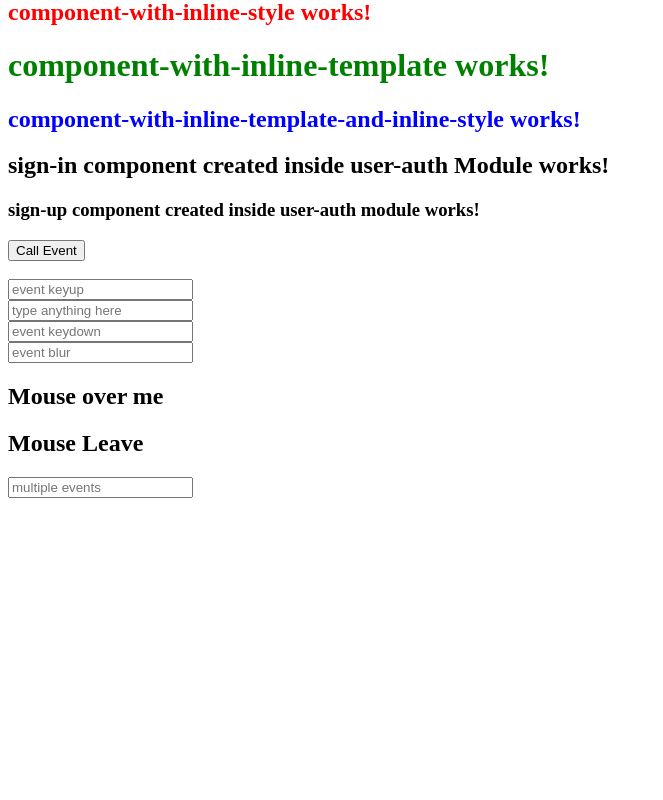
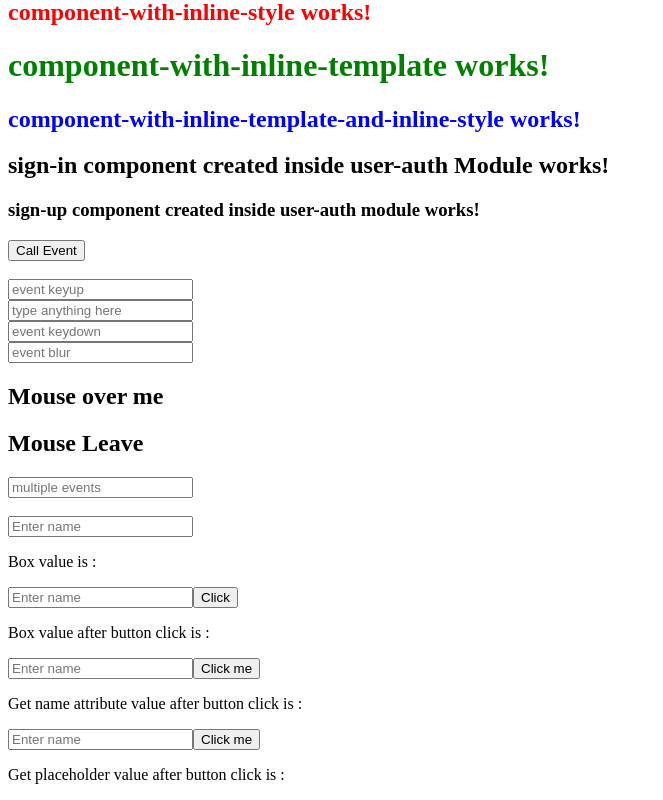
Before and after one commit to ShashikumarKoti/2024, an Angular app in the folder Angular/learnCommands/: page / in a window 1280 px wide. Shown: the part 237-1037 px from the top of the page, without its empty margins (0-663 px from the left). Before the commit the page ends 800 px from the top, so only its background shows below. Built offline with nearby package versions, Linux system fonts and the light colour scheme.

Commit message:
get textBox vakue

```diff
--- a/Angular/learnCommands/src/app/app.component.html
+++ b/Angular/learnCommands/src/app/app.component.html
@@ -8,3 +8,4 @@
 <app-sign-in></app-sign-in>
 <app-sign-up></app-sign-up>
 <app-events-learning></app-events-learning>
+<app-input-box></app-input-box>
--- a/Angular/learnCommands/src/app/app.module.ts
+++ b/Angular/learnCommands/src/app/app.module.ts
@@ -10,6 +10,7 @@ import { ComponentWithInlineStyleComponent } from './component-with-inline-style
 import { ComponentWithInlineTemplateComponent } from './component-with-inline-template/component-with-inline-template.component';
 import { ComponentWithInlineTemplateAndInlineStyleComponent } from './component-with-inline-template-and-inline-style/component-with-inline-template-and-inline-style.component';
 import { EventsLearningComponent } from './events-learning/events-learning.component';
+import { InputBoxComponent } from './input-box/input-box.component';
 
 @NgModule({
   declarations: [
@@ -20,7 +21,8 @@ import { EventsLearningComponent } from './events-learning/events-learning.compo
     ComponentWithInlineStyleComponent,
     ComponentWithInlineTemplateComponent,
     ComponentWithInlineTemplateAndInlineStyleComponent,
-    EventsLearningComponent
+    EventsLearningComponent,
+    InputBoxComponent
   ],
   imports: [
     BrowserModule,
--- /dev/null
+++ b/Angular/learnCommands/src/app/input-box/input-box.component.html
@@ -0,0 +1,24 @@
+<br />
+<input type="text" #box (keyup)="getTextBoxValue(box.value)" placeholder="Enter name" name="userName" />
+<p>
+    Box value is : {{displayVal}}
+</p>
+
+
+<input type="text" #box1 placeholder="Enter name" name="userName" />
+<button (click)="getTextBoxValueOnButtonClick(box1.value)">Click</button>
+<p>
+    Box value after button click is : {{displayValOnClick}}
+</p>
+
+<input type="text" #box2 placeholder="Enter name" name="userName" />
+<button (click)="getTextBoxValueOnButtonClick(box2.name)">Click me</button>
+<p>
+    Get name attribute value after button click is : {{displayValOnClick}}
+</p>
+
+<input type="text" #box3 placeholder="Enter name" name="userName" />
+<button (click)="getTextBoxValueOnButtonClick(box3.placeholder)">Click me</button>
+<p>
+    Get placeholder value after button click is : {{displayValOnClick}}
+</p>
--- /dev/null
+++ b/Angular/learnCommands/src/app/input-box/input-box.component.ts
@@ -0,0 +1,26 @@
+import { Component, OnInit } from '@angular/core';
+
+@Component({
+  selector: 'app-input-box',
+  templateUrl: './input-box.component.html',
+  styleUrls: ['./input-box.component.css']
+})
+export class InputBoxComponent implements OnInit {
+
+  constructor() { }
+
+  ngOnInit(): void {
+  }
+
+  displayVal : string = '';
+  displayValOnClick : string = '';
+  getTextBoxValue(val: string) {
+    console.warn(val)
+    this.displayVal = val;
+  }
+
+  getTextBoxValueOnButtonClick(val: string) {
+    this.displayValOnClick = val;
+  }
+
+}
```
Also changed, not shown: Angular/learnCommands/src/app/input-box/input-box.component.css (added), 2 other files (tests, documents, lock files or other folders).
